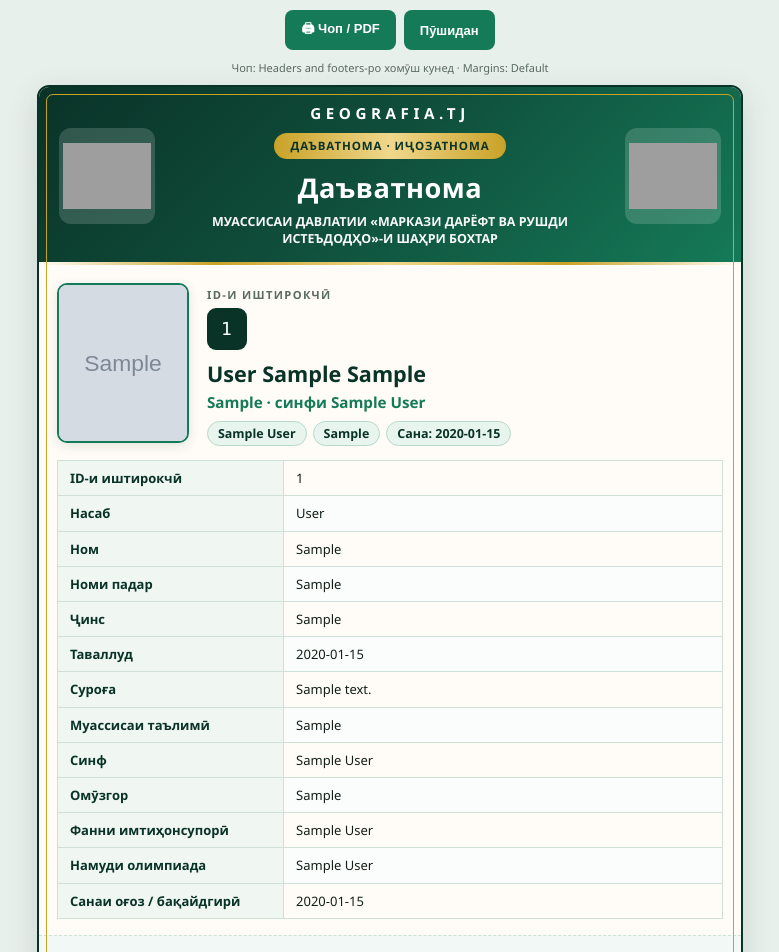
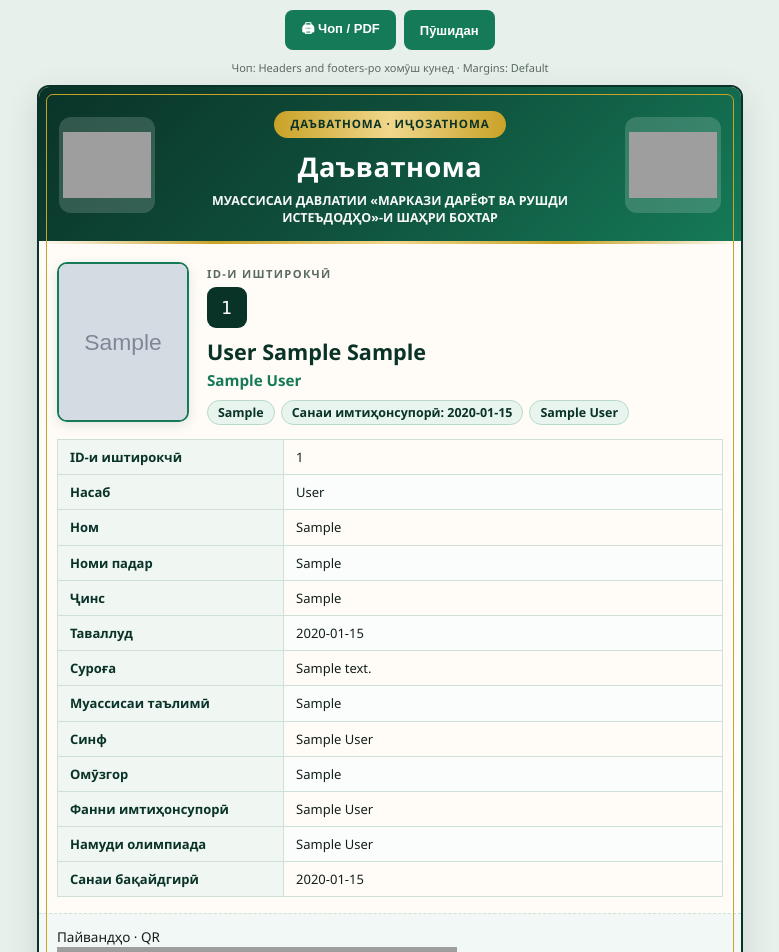
Before and after one commit to SharifzodaIbrohim/Baqaydgiri-Davotnoma, a Flask app: page /api/students/1/davotnoma in a window 1280 px wide. Shown: the top 952 px of the page, without its empty margins (250-1029 px from the left). Run offline with Flask 3, Linux system fonts and the light colour scheme; the visitor is signed in with stand-in values (Sample User, id 1); tables that the repository leaves empty hold one stand-in row (values such as "Sample post"); grey boxes marked "Sample" are stand-in pictures; grey boxes are pictures that could not be loaded.

Commit message:
Davotnoma: full Geografia layout — no GEOGRAFIA.TJ brand, QR footer, pills, olympiad sub

```diff
--- a/templates/davotnoma.html
+++ b/templates/davotnoma.html
@@ -27,7 +27,6 @@
           <img class="head-logo" src="/static/img/logo-left.jpg" alt="" onerror="this.style.visibility='hidden'"/>
           {% endif %}
           <div class="head-center">
-            <div class="brand">GEOGRAFIA.TJ</div>
             <div class="badge">ДАЪВАТНОМА · ИҶОЗАТНОМА</div>
             <h1>Даъватнома</h1>
             <p class="tagline">МУАССИСАИ ДАВЛАТИИ «МАРКАЗИ ДАРЁФТ ВА РУШДИ ИСТЕЪДОДҲО»-И ШАҲРИ БОХТАР</p>
@@ -60,11 +59,11 @@
             <div class="id-label">ID-и иштирокчӣ</div>
             <div class="idbox">{{ s.id }}</div>
             <p class="name">{{ full_name }}</p>
-            <p class="sub">{{ s.school }} · синфи {{ s.class_name }}</p>
+            <p class="sub">{% if s.olympiad_title %}{{ s.olympiad_title }}{% else %}{{ s.school }} · синфи {{ s.class_name }}{% endif %}</p>
             <div class="pills">
+              {% if s.gender %}<span class="pill">{{ s.gender }}</span>{% endif %}
+              {% if s.olympiad_date %}<span class="pill">Санаи имтиҳонсупорӣ: {{ s.olympiad_date }}</span>{% endif %}
               {% if s.subject %}<span class="pill">{{ s.subject }}</span>{% endif %}
-              {% if s.gender %}<span class="pill">{{ s.gender }}</span>{% endif %}
-              {% if s.olympiad_date %}<span class="pill">Сана: {{ s.olympiad_date }}</span>{% endif %}
             </div>
           </div>
         </div>
@@ -82,12 +81,24 @@
           <tr><th>Омӯзгор</th><td>{{ s.teacher or '—' }}</td></tr>
           <tr><th>Фанни имтиҳонсупорӣ</th><td>{{ s.subject }}</td></tr>
           <tr><th>Намуди олимпиада</th><td>{{ s.olympiad_title or '—' }}</td></tr>
-          <tr><th>Санаи оғоз / бақайдгирӣ</th><td>{{ s.olympiad_date or s.created_at or '—' }}</td></tr>
+          <tr><th>Санаи бақайдгирӣ</th><td>{{ s.olympiad_date or s.created_at or '—' }}</td></tr>
         </table>
       </div>
 
       <footer class="foot">
-        <p class="foot-seal">МУАССИСАИ ДАВЛАТИИ «МАРКАЗИ ДАРЁФТ ВА РУШДИ ИСТЕЪДОДҲО»-И ШАҲРИ БОХТАР</p>
+        <div class="qr-title">Пайвандҳо · QR</div>
+        <div class="qr-row">
+          <div class="qr">
+            <img src="https://api.qrserver.com/v1/create-qr-code/?size=120x120&amp;margin=4&amp;color=000000&amp;bgcolor=ffffff&amp;data=https%3A%2F%2Fwww.instagram.com%2Fgeografia.tj%2F" alt="Instagram"/>
+            <div class="lbl">📷 Instagram</div>
+            <div class="url">instagram.com/geografia.tj</div>
+          </div>
+          <div class="qr">
+            <img src="https://api.qrserver.com/v1/create-qr-code/?size=120x120&amp;margin=6&amp;color=0b3d2e&amp;bgcolor=ffffff&amp;data=https%3A%2F%2Fgeografia-19tf.onrender.com" alt="Web"/>
+            <div class="lbl">🌐 Веб</div>
+            <div class="url">geografia-19tf.onrender.com</div>
+          </div>
+        </div>
         <p class="foot-note">Ҳуҷҷати расмии иштирокчи дар олимпиада</p>
       </footer>
     </article>
```
